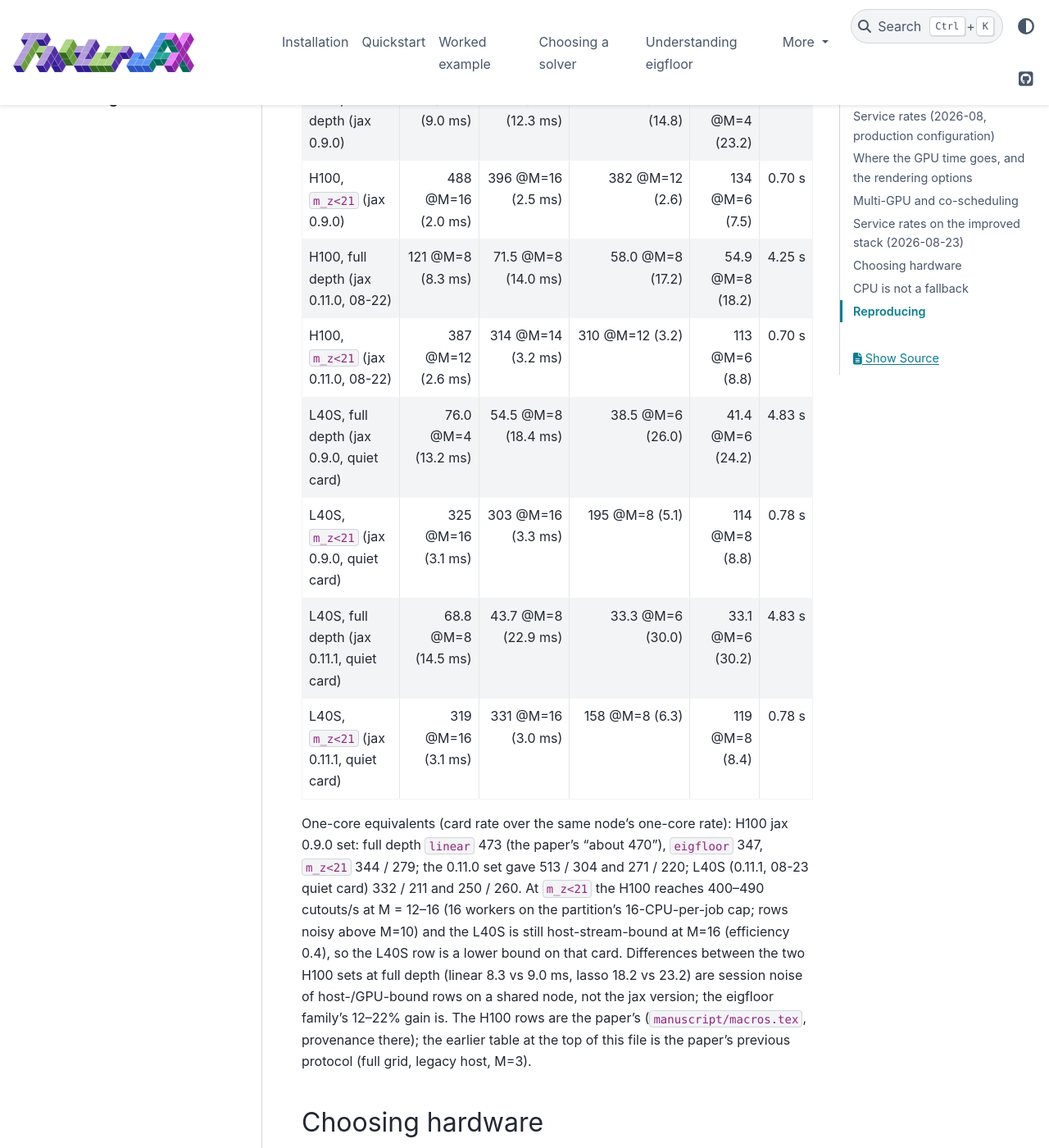
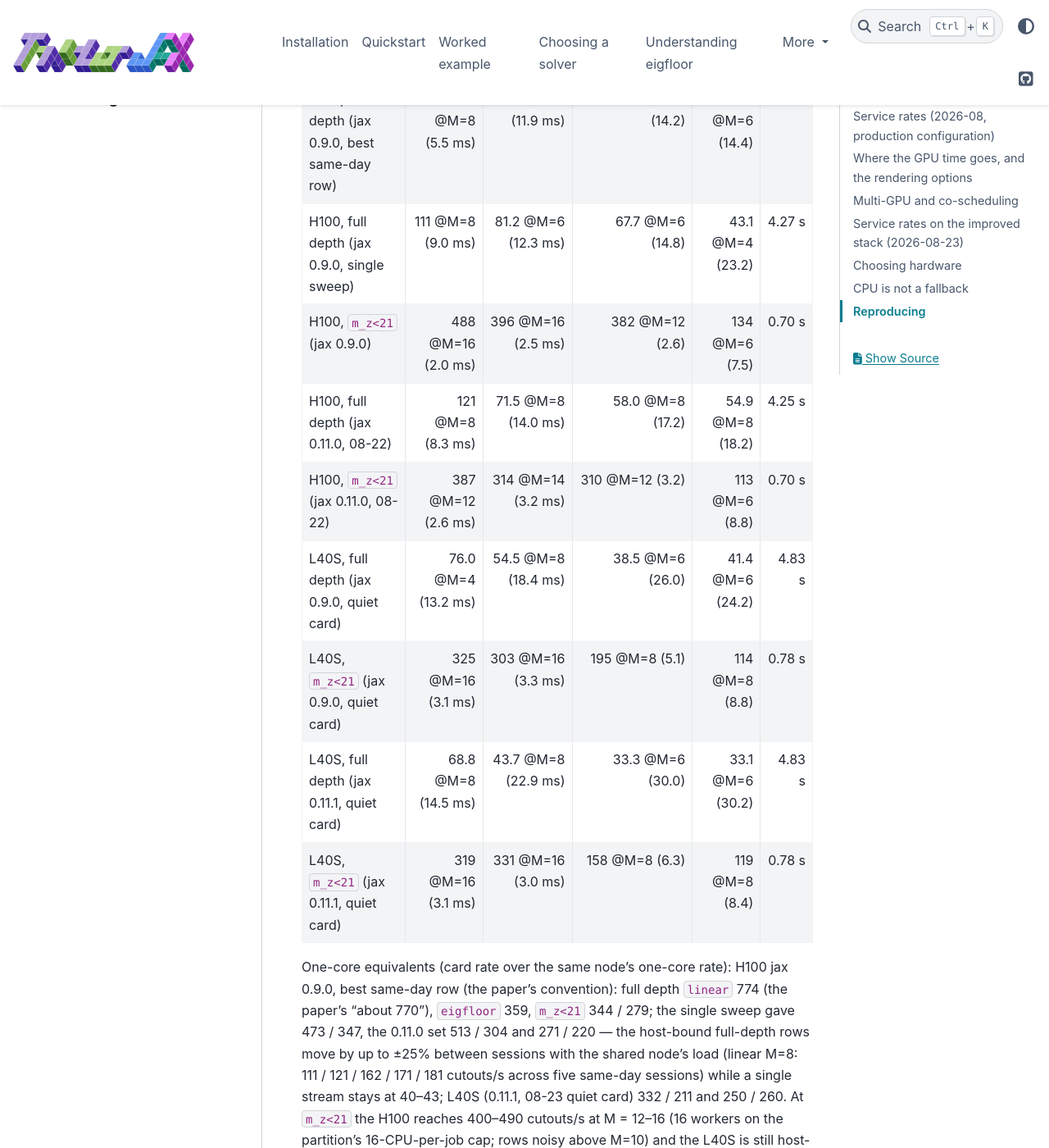
Before and after one commit to hbahk/tractor-jax, a Sphinx documentation site: the page built from docs/performance.md, in a window 1280 px wide and 1400 px high, scrolled down 5343 px. Shown: the whole window at 82% size. Built offline with Sphinx 7.4.7 and the PyData theme 0.15.4, drawn with Linux system fonts in a browser that asks for light colours.

Commit message:
docs(performance): H100 best same-day full-depth row on jax 0.9.0 (linear 181 c/s) and the +-25% session spread

```diff
--- a/docs/performance.md
+++ b/docs/performance.md
@@ -181,7 +181,8 @@ of the same node, K=1.
 
 | card, depth | `linear` | `eigfloor` | `eigfloor_prior` | `lasso` | CPU one core |
 |---|---:|---:|---:|---:|---:|
-| H100, full depth (jax 0.9.0) | 111 @M=8 (9.0 ms) | 81.2 @M=6 (12.3 ms) | 67.7 @M=6 (14.8) | 43.1 @M=4 (23.2) | 4.27 s |
+| H100, full depth (jax 0.9.0, best same-day row) | 181 @M=8 (5.5 ms) | 84.1 @M=6 (11.9 ms) | 70.4 @M=8 (14.2) | 69.6 @M=6 (14.4) | 4.27 s |
+| H100, full depth (jax 0.9.0, single sweep) | 111 @M=8 (9.0 ms) | 81.2 @M=6 (12.3 ms) | 67.7 @M=6 (14.8) | 43.1 @M=4 (23.2) | 4.27 s |
 | H100, `m_z<21` (jax 0.9.0) | 488 @M=16 (2.0 ms) | 396 @M=16 (2.5 ms) | 382 @M=12 (2.6) | 134 @M=6 (7.5) | 0.70 s |
 | H100, full depth (jax 0.11.0, 08-22) | 121 @M=8 (8.3 ms) | 71.5 @M=8 (14.0 ms) | 58.0 @M=8 (17.2) | 54.9 @M=8 (18.2) | 4.25 s |
 | H100, `m_z<21` (jax 0.11.0, 08-22) | 387 @M=12 (2.6 ms) | 314 @M=14 (3.2 ms) | 310 @M=12 (3.2) | 113 @M=6 (8.8) | 0.70 s |
@@ -191,8 +192,12 @@ of the same node, K=1.
 | L40S, `m_z<21` (jax 0.11.1, quiet card) | 319 @M=16 (3.1 ms) | 331 @M=16 (3.0 ms) | 158 @M=8 (6.3) | 119 @M=8 (8.4) | 0.78 s |
 
 One-core equivalents (card rate over the same node's one-core rate): H100
-jax 0.9.0 set: full depth `linear` 473 (the paper's "about 470"), `eigfloor`
-347, `m_z<21` 344 / 279; the 0.11.0 set gave 513 / 304 and 271 / 220; L40S
+jax 0.9.0, best same-day row (the paper's convention): full depth `linear`
+774 (the paper's "about 770"), `eigfloor` 359, `m_z<21` 344 / 279; the single
+sweep gave 473 / 347, the 0.11.0 set 513 / 304 and 271 / 220 — the host-bound
+full-depth rows move by up to ±25% between sessions with the shared node's
+load (linear M=8: 111 / 121 / 162 / 171 / 181 cutouts/s across five same-day
+sessions) while a single stream stays at 40–43; L40S
 (0.11.1, 08-23 quiet card) 332 / 211 and 250 / 260. At `m_z<21` the H100
 reaches 400–490 cutouts/s at M = 12–16 (16 workers on the partition's
 16-CPU-per-job cap; rows noisy above M=10) and the L40S is still
```
